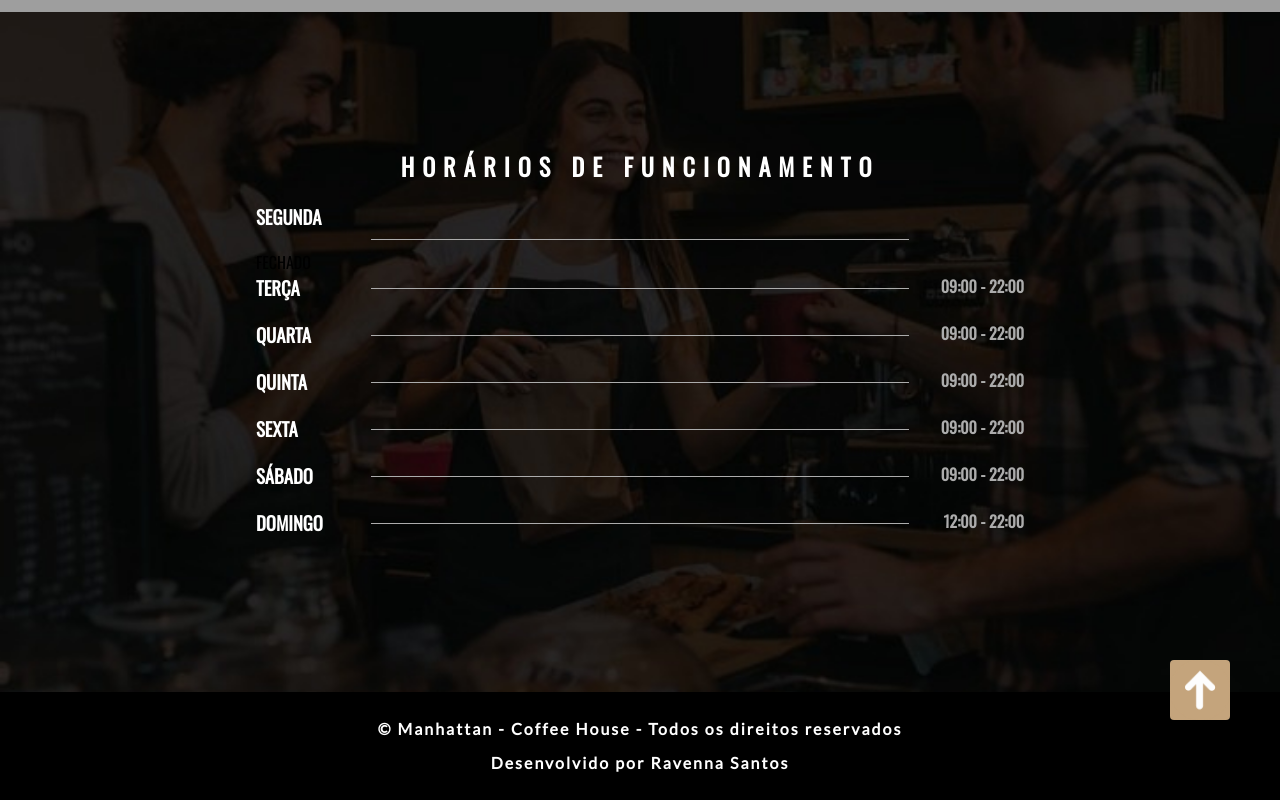
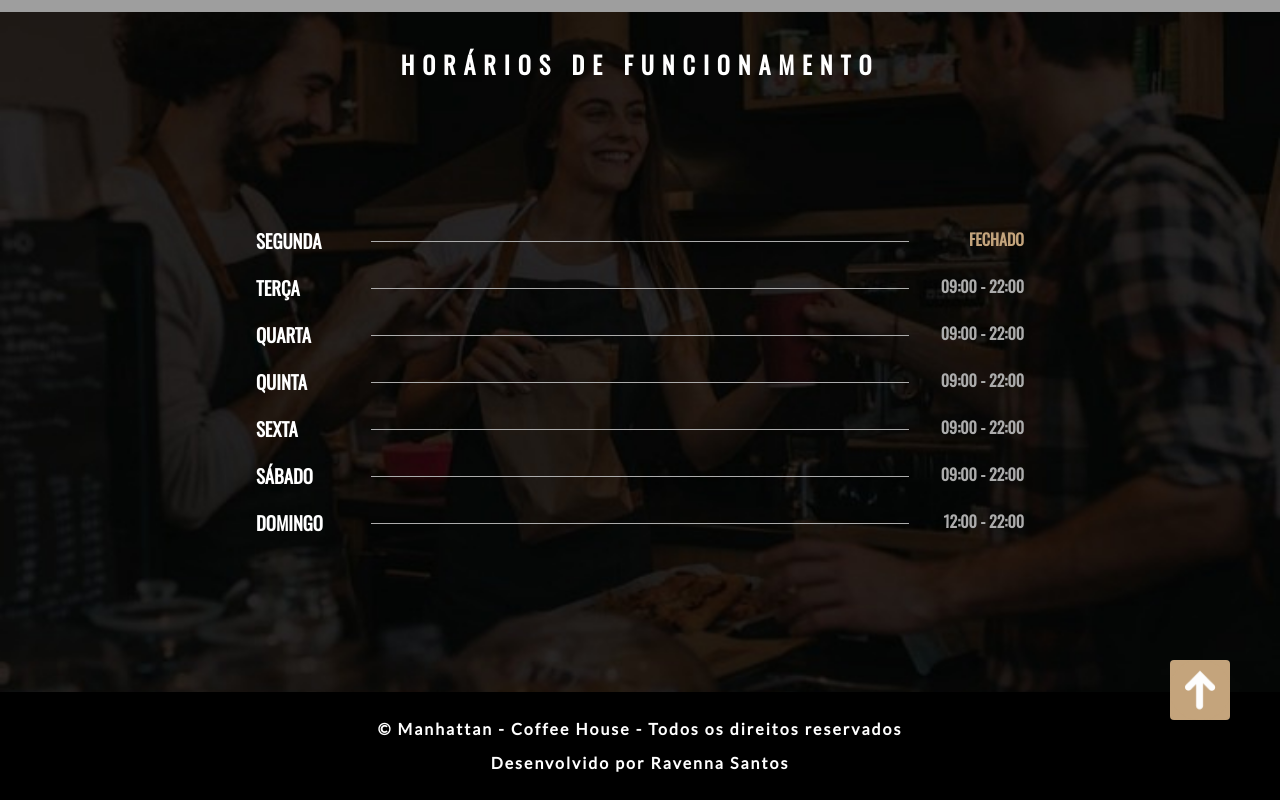
Before and after one commit to Ravenna-Santos/SITE-CAFETERIA, a plain HTML site: page index.html in a window 1280 px wide. Shown: the part 3672-4472 px from the top of the page. Drawn offline with nearby package versions, Linux system fonts and the light colour scheme; grey boxes are pictures that could not be loaded.

Commit message:
arrumando detalhes no css

```diff
--- a/style.css
+++ b/style.css
@@ -181,7 +181,7 @@
 .parallax5 h2 {
     position: absolute;
     margin: 0 auto;
-    top: 20%;
+    top: 5%;
     right: 0;
     left: 0;
     font-family: "Oswald", sans-serif;
@@ -222,7 +222,7 @@
 }
 
 .lista li p,
-.span {
+span {
     position: absolute;
     top: 0;
     right: 0;
@@ -230,7 +230,7 @@
     font-family: "Oswald", sans-serif;
 }
 
-.span {
+span {
     color: #c4a47c;
 }
 
```
